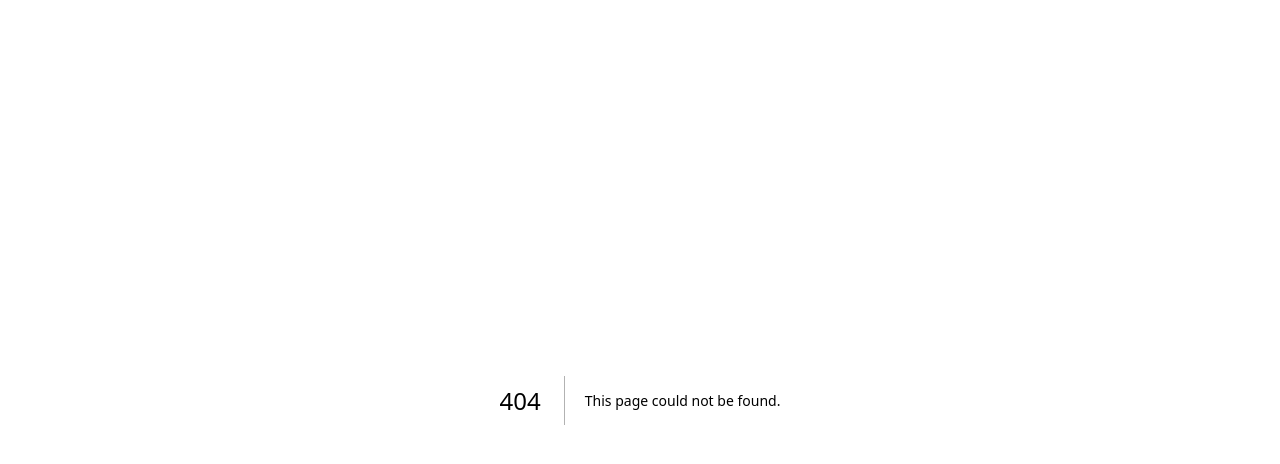
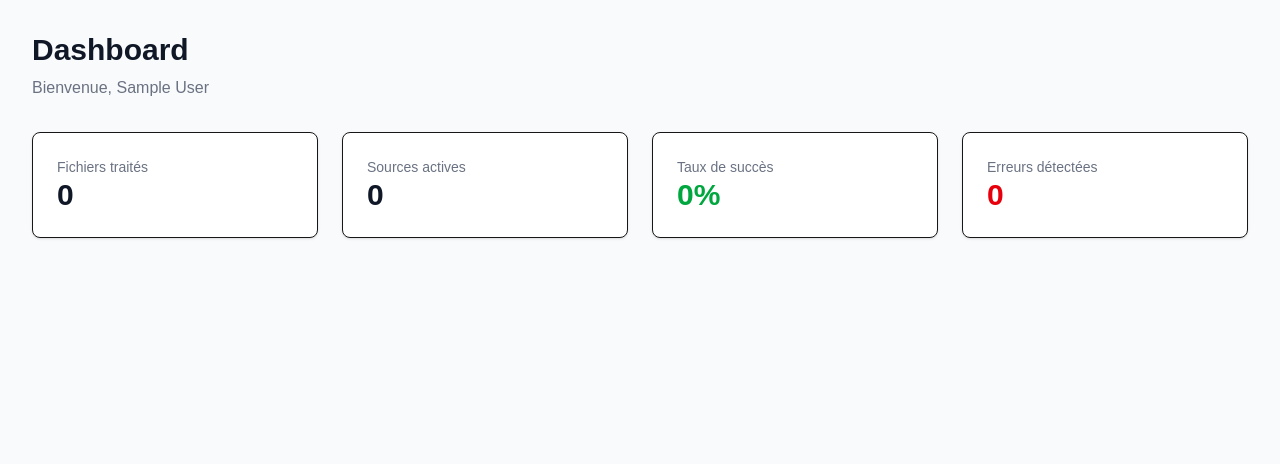
Before and after one commit to Landry2004/dataflow-ci, a Next.js app: page /dashboard in a window 1280 px wide. Before the commit this address had no page. Shown: the top 464 px of the page. Built offline with nearby package versions, Linux system fonts and the light colour scheme; no server answers; sample sign-in values are in the browser's storage.

Commit message:
feat: authentification et dashboard de base

```diff
--- a/src/app/api/auth/[...nextauth]/route.ts
+++ b/src/app/api/auth/[...nextauth]/route.ts
@@ -1,3 +1,3 @@
+export const runtime = "nodejs";
 import { handlers } from "@/lib/auth";
-
 export const { GET, POST } = handlers;
--- /dev/null
+++ b/src/app/api/seed/route.js
@@ -0,0 +1,34 @@
+import { NextResponse } from "next/server";
+import { prisma } from "@/lib/prisma";
+import bcrypt from "bcryptjs";
+
+export async function GET() {
+  try {
+    // Créer l'organisation DataFlow CI
+    const organisation = await prisma.organisation.create({
+      data: {
+        nom: "DataFlow CI",
+        email: "contact@dataflow-ci.com",
+      },
+    });
+
+    // Créer l'admin
+    const hashedPassword = await bcrypt.hash("admin123", 10);
+    const admin = await prisma.user.create({
+      data: {
+        nom: "Admin DataFlow",
+        email: "admin@dataflow-ci.com",
+        motDePasse: hashedPassword,
+        role: "admin",
+        organisationId: organisation.id,
+      },
+    });
+
+    return NextResponse.json({
+      message: "Données créées avec succès",
+      admin: { email: admin.email, password: "admin123" },
+    });
+  } catch (error) {
+    return NextResponse.json({ error: "Erreur" }, { status: 500 });
+  }
+}
--- /dev/null
+++ b/src/app/dashboard/page.tsx
@@ -0,0 +1,40 @@
+import { auth } from "@/lib/auth";
+import { redirect } from "next/navigation";
+
+export default async function DashboardPage() {
+  const session = await auth();
+
+  if (!session) {
+    redirect("/login");
+  }
+
+  return (
+    <div className="min-h-screen bg-gray-50 p-8">
+      <div className="max-w-7xl mx-auto">
+        <h1 className="text-3xl font-bold text-gray-900 mb-2">Dashboard</h1>
+        <p className="text-gray-500 mb-8">
+          Bienvenue, {session.user?.name}
+        </p>
+
+        <div className="grid grid-cols-1 md:grid-cols-4 gap-6 mb-8">
+          <div className="bg-white p-6 rounded-lg shadow-sm border">
+            <p className="text-sm text-gray-500">Fichiers traités</p>
+            <p className="text-3xl font-bold text-gray-900">0</p>
+          </div>
+          <div className="bg-white p-6 rounded-lg shadow-sm border">
+            <p className="text-sm text-gray-500">Sources actives</p>
+            <p className="text-3xl font-bold text-gray-900">0</p>
+          </div>
+          <div className="bg-white p-6 rounded-lg shadow-sm border">
+            <p className="text-sm text-gray-500">Taux de succès</p>
+            <p className="text-3xl font-bold text-green-600">0%</p>
+          </div>
+          <div className="bg-white p-6 rounded-lg shadow-sm border">
+            <p className="text-sm text-gray-500">Erreurs détectées</p>
+            <p className="text-3xl font-bold text-red-600">0</p>
+          </div>
+        </div>
+      </div>
+    </div>
+  );
+}
--- a/src/lib/auth.ts
+++ b/src/lib/auth.ts
@@ -1,9 +1,7 @@
 import NextAuth from "next-auth";
 import Credentials from "next-auth/providers/credentials";
-import { PrismaClient } from "@prisma/client";
+import { prisma } from "@/lib/prisma";
 import bcrypt from "bcryptjs";
-
-const prisma = new PrismaClient();
 
 export const { handlers, signIn, signOut, auth } = NextAuth({
   providers: [
--- /dev/null
+++ b/src/lib/prisma.ts
@@ -0,0 +1,19 @@
+import { PrismaClient } from "@prisma/client";
+import { PrismaPg } from "@prisma/adapter-pg";
+import { Pool } from "pg";
+
+declare global {
+  var prisma: PrismaClient | undefined;
+}
+
+function createPrismaClient() {
+  const pool = new Pool({
+    connectionString: process.env.DATABASE_URL,
+  });
+  const adapter = new PrismaPg(pool);
+  return new PrismaClient({ adapter });
+}
+
+export const prisma = global.prisma ?? createPrismaClient();
+
+if (process.env.NODE_ENV !== "production") global.prisma = prisma;
--- a/src/middleware.ts
+++ b/src/middleware.ts
@@ -1,7 +1,25 @@
-export { auth as middleware } from "@/lib/auth";
+import { NextResponse } from "next/server";
+import type { NextRequest } from "next/server";
+
+export function middleware(request: NextRequest) {
+  const token = request.cookies.get("authjs.session-token") ||
+                request.cookies.get("__Secure-authjs.session-token");
+
+  const isLoginPage = request.nextUrl.pathname === "/login";
+
+  if (!token && !isLoginPage) {
+    return NextResponse.redirect(new URL("/login", request.url));
+  }
+
+  if (token && isLoginPage) {
+    return NextResponse.redirect(new URL("/dashboard", request.url));
+  }
+
+  return NextResponse.next();
+}
 
 export const config = {
   matcher: [
-    "/((?!api|_next/static|_next/image|favicon.ico|login).*)",
+    "/((?!api|_next/static|_next/image|favicon.ico).*)",
   ],
 };
```
